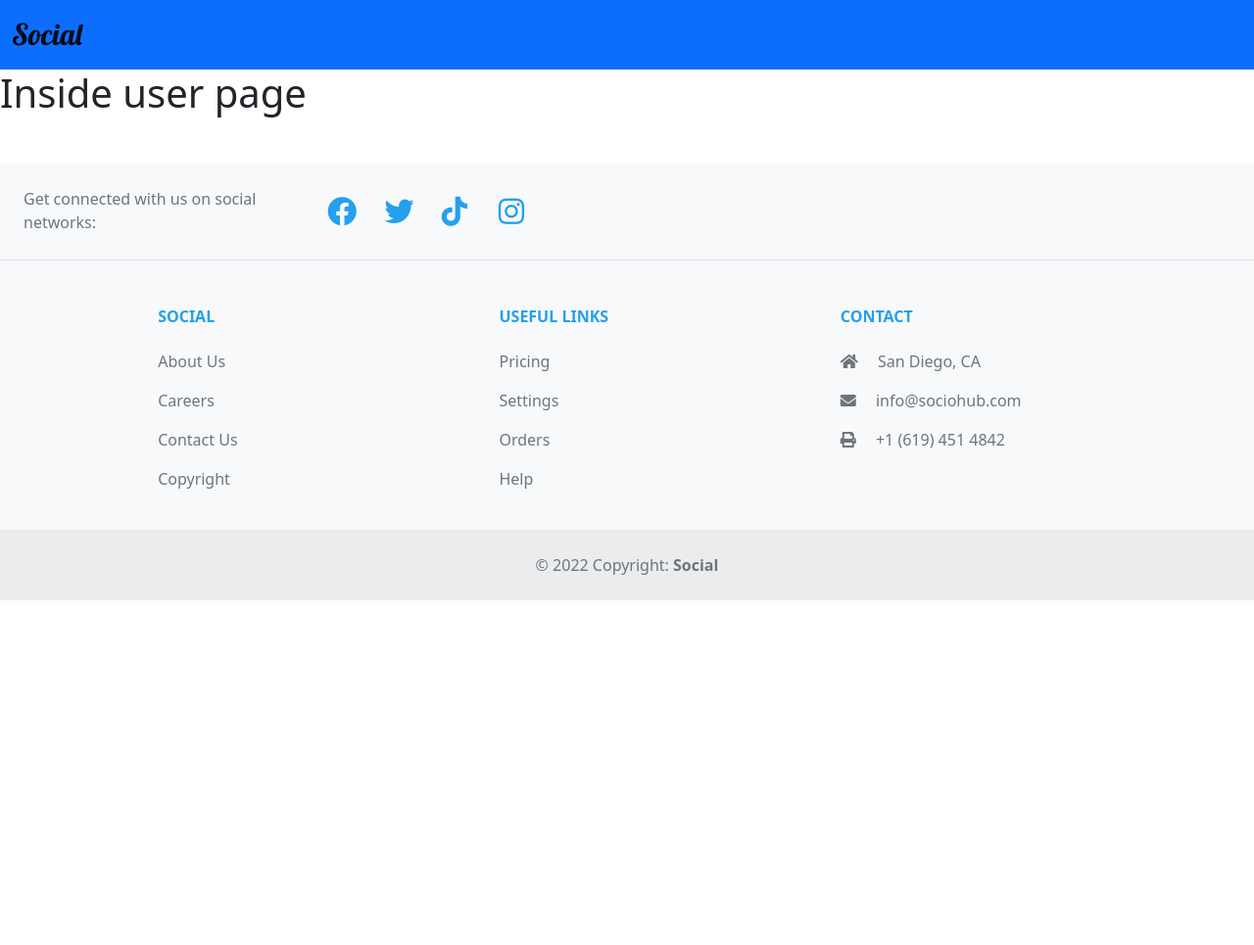
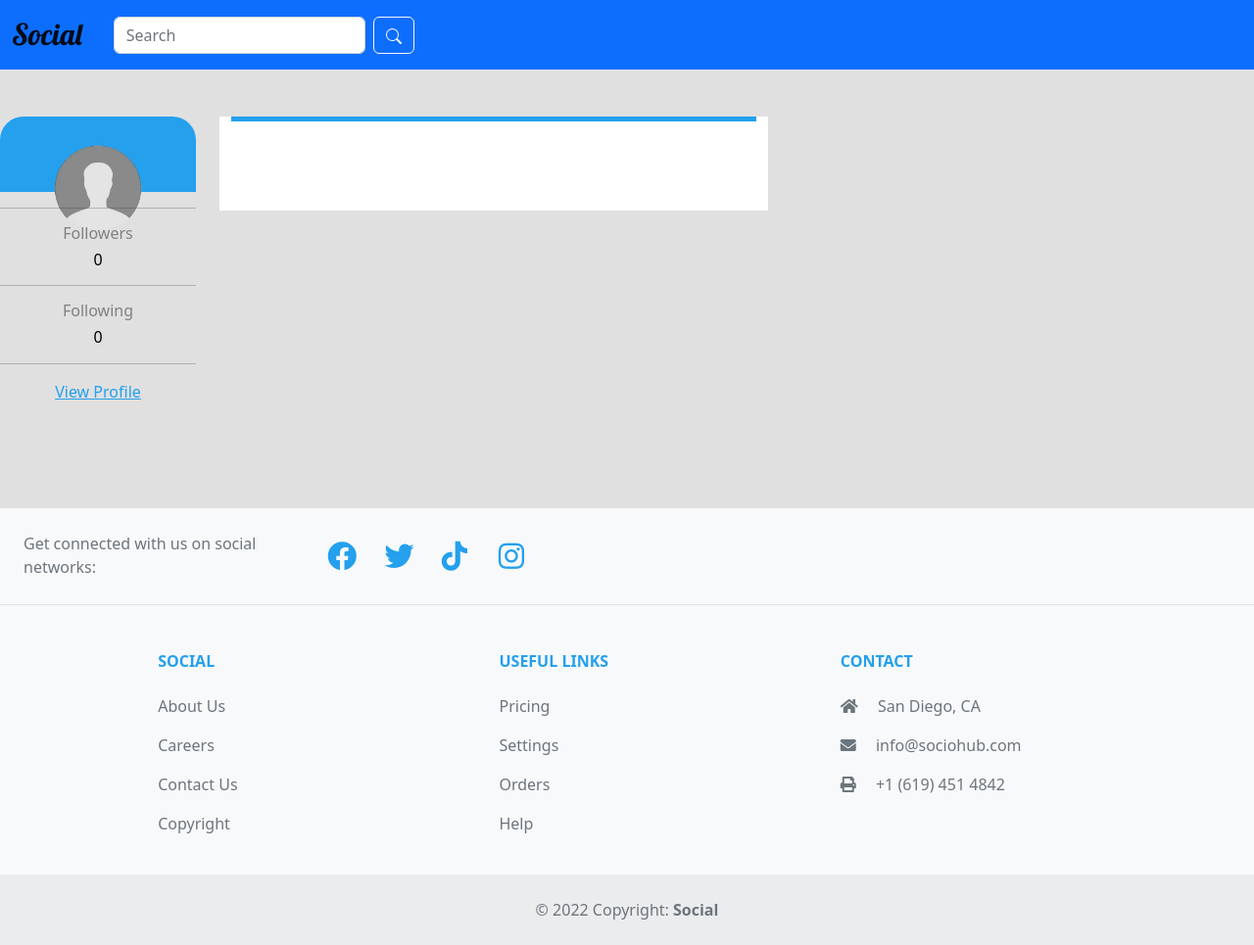
Before and after one commit to mariobd38/social-media-app, a Django app: page /user/ in a window 1280 px wide. Shown: the whole page at 98% size. Before the commit the page ends 613 px from the top, so only its background shows below. Run offline with Django 3.2, Linux system fonts and the light colour scheme.

Commit message:
view with user profile pic, follower/following count

```diff
--- a/social_media/settings.py
+++ b/social_media/settings.py
@@ -121,6 +121,11 @@
 # https://docs.djangoproject.com/en/3.2/howto/static-files/
 
 STATIC_URL = '/static/'
+
+STATICFILES_DIRS = [
+    BASE_DIR / "static",
+]
+
 CRISPY_TEMPLATE_PACK="bootstrap5"
 LOGIN_REDIRECT_URL = "/"
 LOGOUT_REDIRECT_URL = "/"
--- a/social_media/urls.py
+++ b/social_media/urls.py
@@ -15,8 +15,9 @@
 """
 from django.contrib import admin
 from django.urls import path
+from django.contrib.staticfiles.urls import staticfiles_urlpatterns
 from .views import (
-    home_view,
+    log_in_view,
 )
 
 from user.views import (
@@ -25,7 +26,7 @@
 )
 
 urlpatterns = [
-    path('',home_view),
+    path('',log_in_view),
     path('register/',register_view),
     path('user/',user_home_view),
     path('admin/', admin.site.urls),
--- /dev/null
+++ b/static/ex.css
@@ -0,0 +1,53 @@
+body {
+    background-color: #e0e0e0;
+}
+.profile-div {
+    width: 200px;
+    height: 24em;
+    /* background-color: #e0e0e0; */
+    /* margin-left: 50px; */
+    border-radius:1.5em;
+    padding:0;
+}
+#half-photo {
+    height:20%;
+    border-top-left-radius: 1.5em;
+    border-top-right-radius: 1.5em;
+    background-color: #24a0ed;
+}
+img {
+    display: block;
+    width: 60%;
+    margin: auto;
+    margin-top: 2em;
+    padding-top: 1.5em;
+}
+h2, h4 {
+    color: black;
+    text-align: center;
+    font-size: 1em;
+}
+h3 {
+    color: #808080;
+    text-align: center;
+    font-size: 1em;
+}
+a {
+    color: #24a0ed;
+    text-align: center;
+    font-size: 1em;
+}
+.page-title {
+    font-family: 'Lobster', cursive;
+    font-size: 65px;
+    text-align: center;
+}
+.post-square {
+    width: 35em;
+    height: 6em;
+    background-color: white;
+}
+.top-line {
+    height:5%;
+    background-color: #24a0ed;
+}
--- a/templates/base.html
+++ b/templates/base.html
@@ -8,6 +8,10 @@
         <link href="https://cdn.jsdelivr.net/npm/bootstrap@5.2.0-beta1/dist/css/bootstrap.min.css" rel="stylesheet" integrity="sha384-0evHe/X+R7YkIZDRvuzKMRqM+OrBnVFBL6DOitfPri4tjfHxaWutUpFmBp4vmVor" crossorigin="anonymous">
         <link href="https://fonts.googleapis.com/css2?family=Hind:wght@400;500;600;700&family=Lobster&family=Open+Sans:wght@500;600;700;800&display=swap" rel="stylesheet">        <link type="text/css" href="/css/base.css">
         <link rel="stylesheet" href="https://use.fontawesome.com/releases/v5.15.3/css/all.css" integrity="sha384-SZXxX4whJ79/gErwcOYf+zWLeJdY/qpuqC4cAa9rOGUstPomtqpuNWT9wdPEn2fk" crossorigin="anonymous"></head>
+        <!-- <link rel="stylesheet" href="{% static 'base.css' %}"> -->
+        {% block head %}
+        {% endblock head %}
+
         <style>
             body {
                 margin:0;
--- a/templates/home_view.html
+++ b/templates/home_view.html
@@ -1,7 +1,7 @@
 {% extends "base.html" %}
 {% load static %}
 {% block page %}
-<li class="nav-item">
+<li class="nav-item">{% csrf_token %}
     <a class="nav-link active" aria-current="page" href="/">Home</a>
 </li>
 <li class="nav-item">
@@ -49,7 +49,7 @@
                     </div>
 
                     <div class="d-grid gap-2">
-                        <button class="btn btn-primary" type="submit">Log In</button>
+                        <button class="btn btn-primary" type="submit" href="">Log In</button>
                     </div>
                     <div class="d-inline-block mb-3 mt-2">
                         <a class=" forgot">Forgot password?</a>
--- a/templates/user/home_view.html
+++ b/templates/user/home_view.html
@@ -1,7 +1,92 @@
 {% extends "base.html" %}
+{% load static %}
+
+{% block head %}
+<link rel="stylesheet" href="/static/ex.css" />
+<!-- <style>
+    .photo {
+    width:10px;
+    height:10px;
+    margin-left: 20px;
+    }
+</style> -->
+{% endblock head %}
+
+
+{% block page %}
+
+<form class="d-flex ms-3" role="search">{% csrf_token %}
+    <input class="form-control me-2" type="search" placeholder="Search" aria-label="Search">
+    <button class="btn btn-outline-light search-btn" type="submit"><svg xmlns="http://www.w3.org/2000/svg" width="16" height="16" fill="currentColor" class="bi bi-search" viewBox="0 0 16 16">
+        <path d="M11.742 10.344a6.5 6.5 0 1 0-1.397 1.398h-.001c.03.04.062.078.098.115l3.85 3.85a1 1 0 0 0 1.415-1.414l-3.85-3.85a1.007 1.007 0 0 0-.115-.1zM12 6.5a5.5 5.5 0 1 1-11 0 5.5 5.5 0 0 1 11 0z"/>
+        </svg></button>
+
+</form>
+
+
+{% endblock page %}
+
 {% block content %}
-<h1>Inside user page</h1>
-<ul>
+
+<!-- <div class="profile-div">
+    <div id="half-photo">
+        <img src="/static/images/default_profile_pic1.png" alt="">
+    </div>
+    {% for i in object %}
+    <h2 class="mt-5"> {{ i.first_name }} {{ i.last_name }}</h2>
+    {% endfor %}
+    <hr>
+    <h3>Followers</h3>
+    <h4>0</h4>
+    <hr>
+    <h3>Following</h3>
+    <h4>0</h4>
+    <hr>
+    <div style="text-align:center">
+        <a href="/">View Profile</a>
+    </div>
+
+</div> -->
+
+
+
+
+<div class="title page-title d-block d-md-none">
+    Social
+</div>
+<div class="d-flex container-fluid"> <!-- justify-content-center -->
+    <div class="row d-flex justify-content-center justify-content-md-end">
+        <div class="profile-div mt-3 ">
+            <div id="half-photo">
+                <img src="/static/images/default_profile_pic1.png" alt="">
+            </div>
+            {% for i in object %}
+            <h2 class="mt-5"> {{ i.first_name }} {{ i.last_name }}</h2>
+            {% endfor %}
+            <hr>
+            <h3>Followers</h3>
+            <h4>0</h4>
+            <hr>
+            <h3>Following</h3>
+            <h4>0</h4>
+            <hr>
+            <div style="text-align:center">
+                <a href="/">View Profile</a>
+            </div>
+
+        </div>
+            <div class="post-square ms-4 mt-5 ">
+                <div class="top-line">
+                </div>
+            </div>
+
+        </div>
+    </div>
+
+
+</div>
+
+<!-- <ul>
     {% for i in object %}
         <td> {{ i.username }} </td>
         <td> {{ i.password }} </td>
@@ -12,5 +97,5 @@
         <td> {{ i.dob }} </td>
         <td> {{ i.gender }} </td>
     {% endfor %}
-</ul>
+</ul> -->
 {% endblock content %}
--- a/user/views.py
+++ b/user/views.py
@@ -2,6 +2,8 @@
 from datetime import date
 from django.shortcuts import render,redirect
 from accounts.models import Account
+from django.contrib.auth.models import User
+from django.contrib.auth import login
 
 # Create your views here.
 
@@ -35,8 +37,19 @@
 
         username = email.split("@")[0]
         account_object = Account.objects.create(first_name=first_name,last_name=last_name,email=email,username=username,password=password,dob=dob,gender=gender)
-        context['object'] = account_object
-        return redirect('/user',context=context)
+        user = User.objects.create_user(username=username, password=password,email=email,first_name=first_name,last_name=last_name)
+        user.save()
+        account_object = Account.objects.filter(username=username)
+
+        context = {
+            "object":account_object,
+        }
+        if user is not None:
+            login(request,user)
+
+            return render(request,"user/home_view.html",context=context)
+
+        # return redirect('/user',context=context)
 
         # return render(request,"user/home_view.html",{})
 
```
Also changed, not shown: social_media/views.py (+13 -8 lines), db.sqlite3, static/images/default_profile_pic1.png (added), static/images/piggy_bank.png (renamed from social_media/images/piggy_bank.png), templates/css/base.css (deleted), 1 other file.
